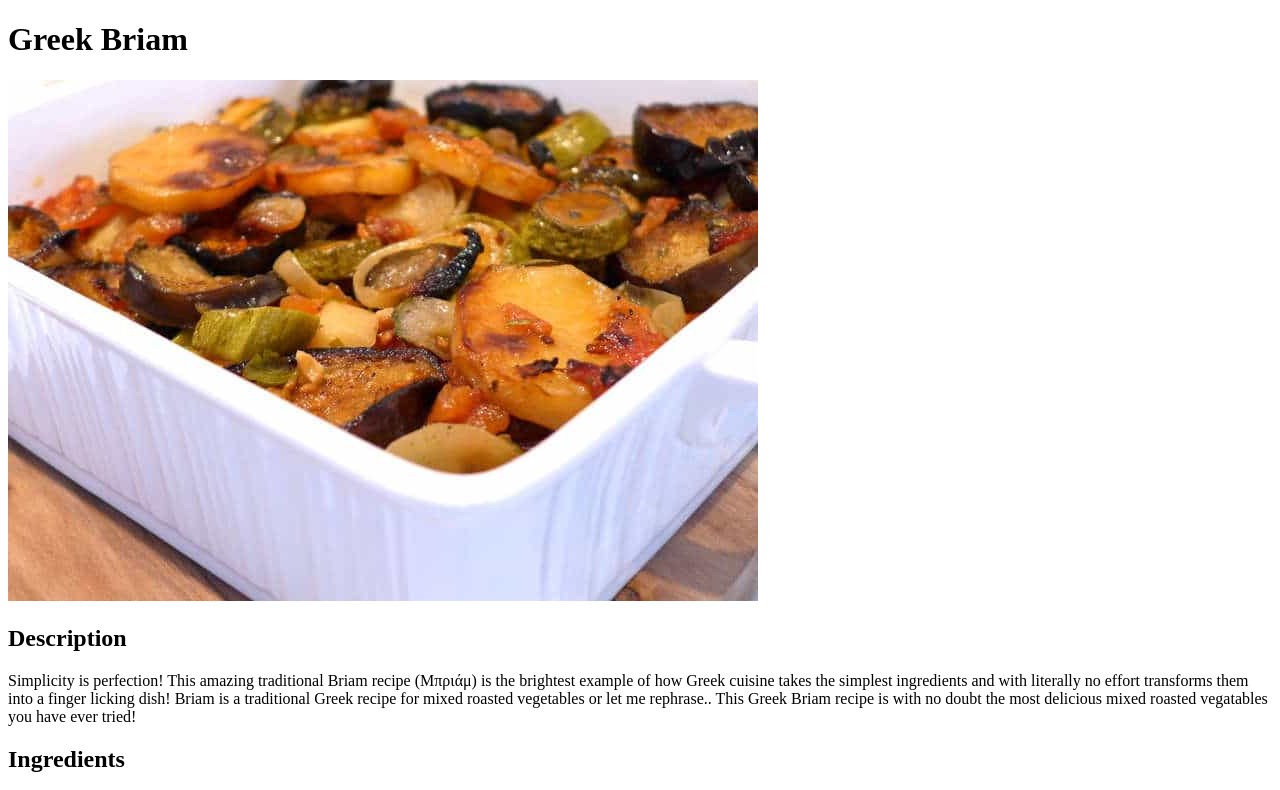
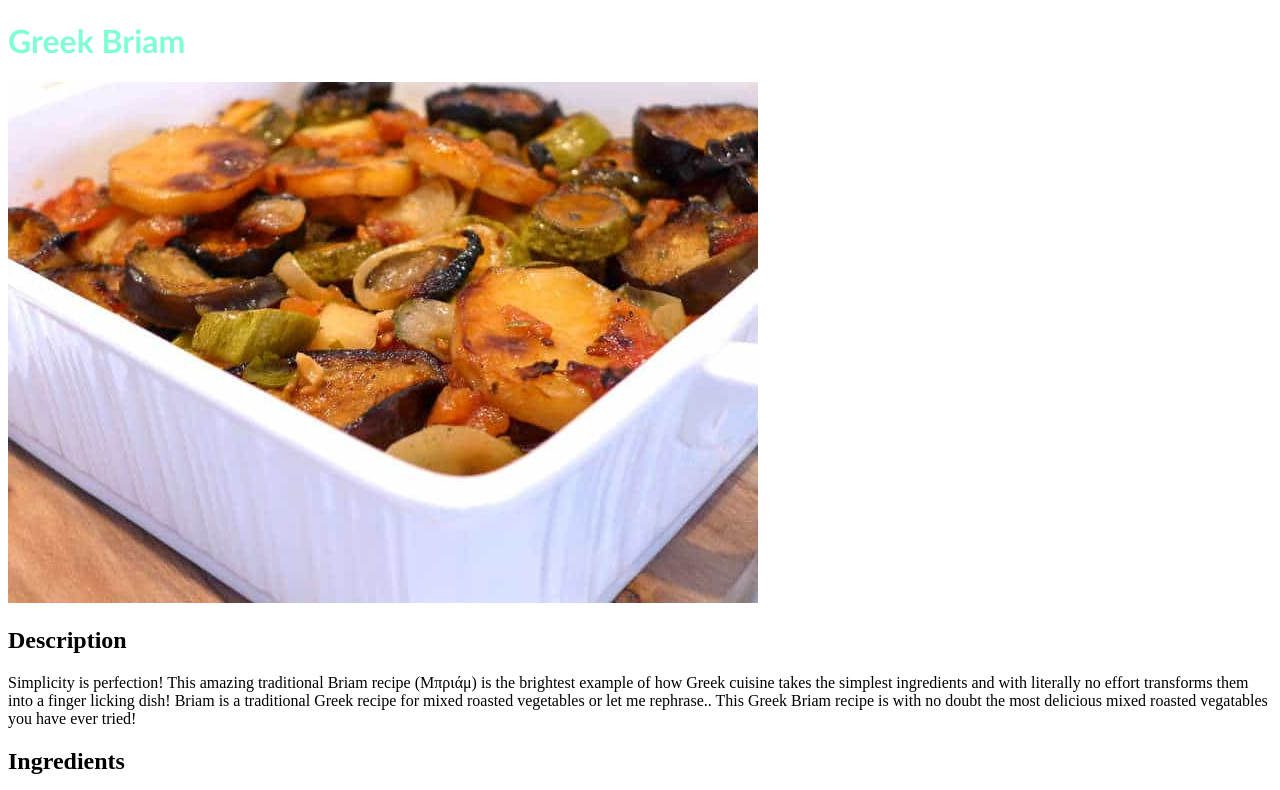
Before and after one commit to aymankhalildev/odin-recipes, a plain HTML site: page recipes/briam.html in a window 1280 px wide. Shown: the top 790 px of the page. Drawn offline with Linux system fonts and the light colour scheme.

Commit message:
After the first CSS lesson

```diff
--- a/recipes/briam.html
+++ b/recipes/briam.html
@@ -6,6 +6,7 @@
     <meta http-equiv="X-UA-Compatible" content="IE=edge">
     <meta name="viewport" content="width=device-width, initial-scale=1.0">
     <title>Briam</title>
+    <link rel="stylesheet" type="text/css" href="../styles.css">
 </head>
 
 <body>
--- /dev/null
+++ b/styles.css
@@ -0,0 +1,6 @@
+h1{
+    font-size: 32px;
+    font-weight: 900;
+    font-family: 'Gill Sans', 'Gill Sans MT', Calibri, 'Trebuchet MS', sans-serif;
+    color: aquamarine;
+}
```
Also changed, not shown: recipes/chocolate-chunk-cookies.html (+1 -0 lines), recipes/moroccan-lamb-stew.html (+1 -0 lines).
